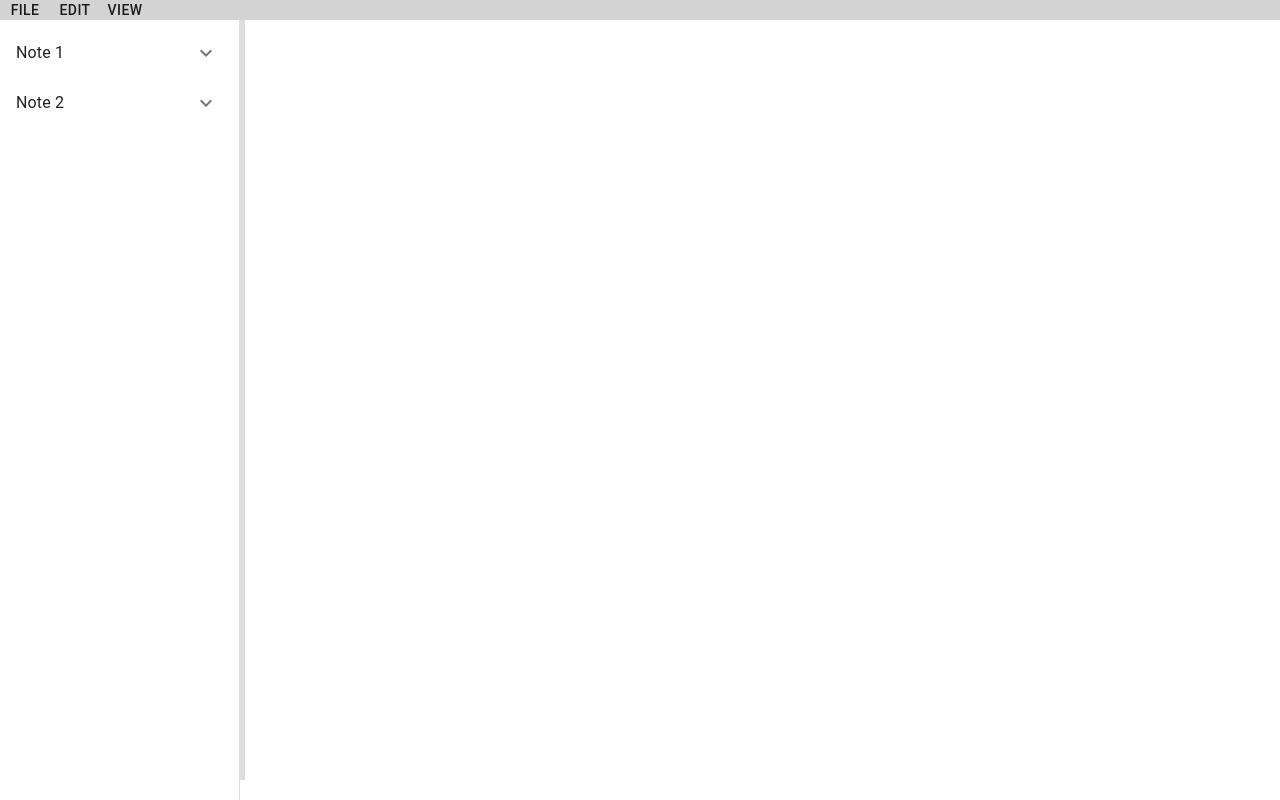
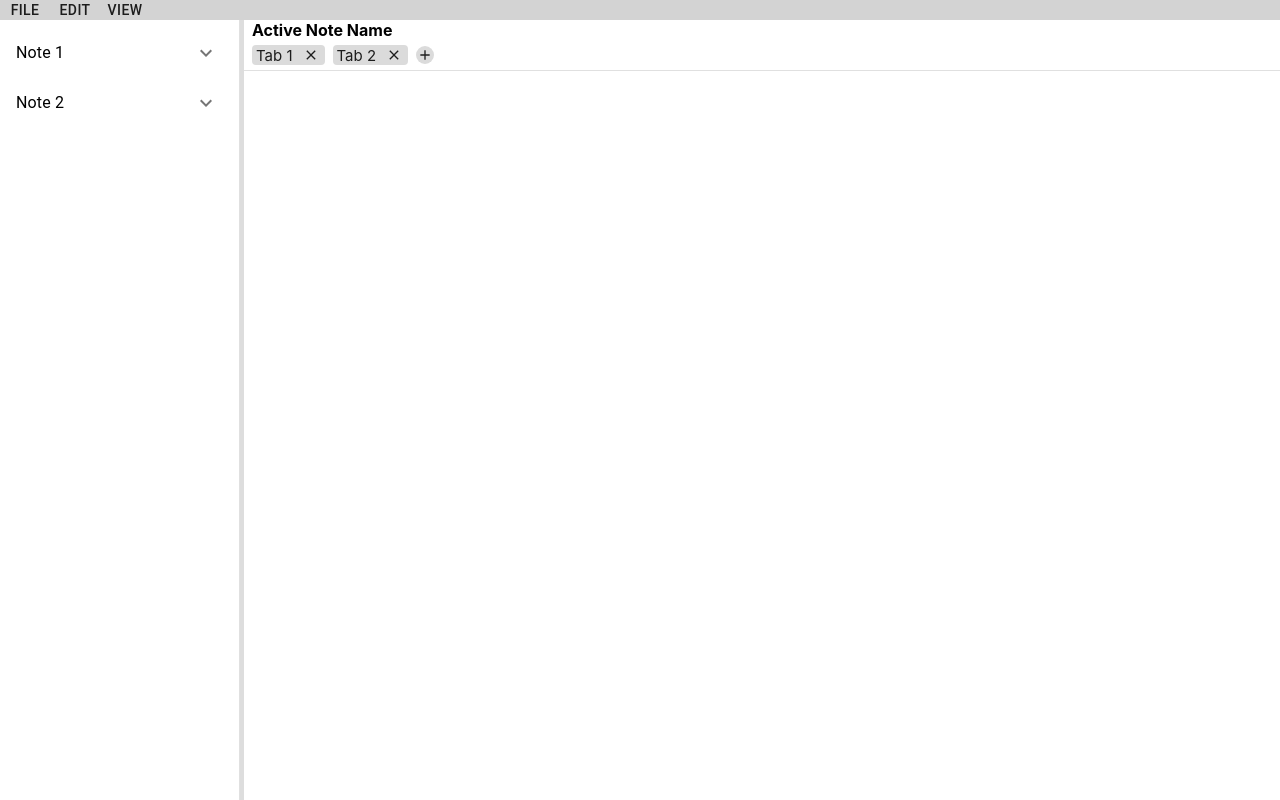
Before and after one commit to nicktagliamonte/markdown-notes, a React (Create React App) app in the folder markdown-notes-react/: page / in a window 1280 px wide. Built offline with nearby package versions, Linux system fonts and the light colour scheme.

Commit message:
tab bar constructed

```diff
--- a/markdown-notes-react/src/App.js
+++ b/markdown-notes-react/src/App.js
@@ -1,12 +1,14 @@
-import React from "react";
+import React, { useState } from "react";
 import TopMenu from "./components/TopMenu";
 import SideMenu from "./components/SideMenu";
+import TabBar from "./components/TabBar";
 
 const mockNotes = [
   {
     id: 1,
     title: "Note 1",
-    pages: [  // Updated from 'tabs' to 'pages'
+    pages: [
+      // Updated from 'tabs' to 'pages'
       { id: 1, title: "Page 1" },
       { id: 2, title: "Page 2" },
     ],
@@ -14,7 +16,8 @@ const mockNotes = [
   {
     id: 2,
     title: "Note 2",
-    pages: [  // Updated from 'tabs' to 'pages'
+    pages: [
+      // Updated from 'tabs' to 'pages'
       { id: 3, title: "Page 1" },
       { id: 4, title: "Page 2" },
       { id: 5, title: "Page 3" },
@@ -22,13 +25,16 @@ const mockNotes = [
   },
 ];
 
-function App() {
+const App = () => {
+  const [sideMenuWidth, setSideMenuWidth] = useState(240); // Default width
+
   return (
-    <div>
+    <>
       <TopMenu />
-      <SideMenu notes={mockNotes} />
-    </div>
+      <SideMenu notes={mockNotes} onWidthChange={setSideMenuWidth} />
+      <TabBar sideMenuWidth={sideMenuWidth} />
+    </>
   );
-}
+};
 
 export default App;
--- a/markdown-notes-react/src/components/SideMenu.js
+++ b/markdown-notes-react/src/components/SideMenu.js
@@ -8,7 +8,7 @@ import IconButton from "@mui/material/IconButton";
 import ExpandLessIcon from "@mui/icons-material/ExpandLess";
 import ExpandMoreIcon from "@mui/icons-material/ExpandMore";
 
-const SideMenu = ({ notes }) => {
+const SideMenu = ({ notes, onWidthChange }) => {
   const [width, setWidth] = useState(240); // Initial width of the drawer
   const [isResizing, setIsResizing] = useState(false);
   const [expandedNote, setExpandedNote] = useState(null);
@@ -19,11 +19,14 @@ const SideMenu = ({ notes }) => {
 
   const handleMouseMove = (e) => {
     if (!isResizing) return;
-    setWidth(Math.max(150, e.clientX)); // Minimum width is 150px
+    const newWidth = Math.max(150, e.clientX); // Minimum width is 150px
+    setWidth(newWidth); // Update local state
+    onWidthChange(newWidth); // Notify parent of width change in real-time
   };
 
   const handleMouseUp = () => {
     setIsResizing(false);
+    onWidthChange(width); // Ensure parent has the final width
   };
 
   const handleToggle = (noteId) => {
@@ -32,7 +35,7 @@ const SideMenu = ({ notes }) => {
 
   return (
     <div
-      style={{ display: "flex", height: "calc(100vh - 20px)" }}
+      style={{ display: "flex", height: "calc(100vh)" }}
       onMouseMove={handleMouseMove}
       onMouseUp={handleMouseUp}
     >
@@ -90,7 +93,7 @@ const SideMenu = ({ notes }) => {
       <div
         onMouseDown={handleMouseDown}
         style={{
-          width: "5px",
+          width: "4px",
           cursor: "ew-resize",
           backgroundColor: "#ddd",
         }}
--- a/markdown-notes-react/src/components/TabBar.js
+++ b/markdown-notes-react/src/components/TabBar.js
@@ -0,0 +1,158 @@
+/* eslint-disable no-unused-vars */
+import React, { useState, useRef } from "react";
+import { Box, IconButton } from "@mui/material";
+import AddIcon from "@mui/icons-material/Add";
+import CloseIcon from "@mui/icons-material/Close"; // Import the Close icon
+
+const TabBar = ({ sideMenuWidth }) => {
+  // State for tabs
+  const [tabs, setTabs] = useState([
+    { id: 1, name: "Tab 1" },
+    { id: 2, name: "Tab 2" },
+  ]);
+
+  // State to track nextTabNumber, starting at 3
+  const [nextTabNumber, setNextTabNumber] = useState(3);
+
+  const activeNoteRef = useRef(null);
+
+  // Function to handle adding a new tab
+  const handleAddTab = () => {
+    const newTab = { id: nextTabNumber, name: `Tab ${nextTabNumber}` };
+    setTabs((prevTabs) => [...prevTabs, newTab]);
+    setNextTabNumber((prevNumber) => prevNumber + 1); // Increment nextTabNumber
+  };
+
+  // Function to handle closing a tab
+  const handleCloseTab = (idToRemove) => {
+    setTabs((prevTabs) => {
+      // Remove the tab with the specified id
+      return prevTabs.filter((tab) => tab.id !== idToRemove);
+    });
+  };
+
+  // Calculate the minimum width dynamically
+  const minWidth = activeNoteRef.current
+    ? activeNoteRef.current.offsetWidth + 18 + 16 // Text width + button width + padding
+    : 0;
+
+  return (
+    <Box
+      sx={{
+        display: "flex",
+        flexDirection: "column",
+        alignItems: "stretch",
+        position: "fixed",
+        top: "20px", // Below TopMenu
+        left: `${sideMenuWidth + 4}px`, // Dynamic left edge
+        right: "0", // Stretches to the right edge
+        backgroundColor: "background.paper",
+        borderBottom: "1px solid", // Add border
+        borderColor: "divider", // Dynamic color from the theme
+      }}
+    >
+      {/* Row 0: Active Note Name */}
+      <Box
+        ref={activeNoteRef}
+        sx={{
+          flex: "1 1 auto",
+          display: "flex",
+          alignItems: "center",
+          justifyContent: "left",
+          padding: "0 8px",
+          fontWeight: "bold",
+          height: "20px",
+          color: "text.primary",
+          whiteSpace: "nowrap", // Prevents tabs from wrapping
+        }}
+      >
+        Active Note Name
+      </Box>
+
+      {/* Row 1: Tabs */}
+      <Box
+        sx={{
+          flex: "1 1 auto",
+          display: "flex",
+          alignItems: "center",
+          overflowX: "auto", // Enables horizontal scrolling
+          whiteSpace: "nowrap", // Prevents tabs from wrapping
+          padding: "0 8px",
+          gap: "8px",
+          height: "30px",
+          position: "relative",
+          color: "text.primary",
+          "&::-webkit-scrollbar": {
+            height: "8px",
+          },
+          "&::-webkit-scrollbar-thumb": {
+            backgroundColor: "primary.light",
+            borderRadius: "4px",
+          },
+          "&::-webkit-scrollbar-track": {
+            backgroundColor: "primary.light",
+          },
+          marginBottom: "-8px", // Push content visually up
+          paddingBottom: "8px", // Leaves space for scrollbar
+        }}
+      >
+        {/* Dynamically render tabs */}
+        {tabs.map((tab) => (
+          <Box
+            key={tab.id} // Use the unique id for each tab
+            sx={{
+              display: "flex",
+              alignItems: "center",
+              padding: "0px 4px",
+              fontSize: 15,
+              height: 20,
+              backgroundColor: "primary.light",
+              borderRadius: "4px",
+              color: "primary.contrastText",
+              cursor: "pointer",
+            }}
+          >
+            {tab.name}
+
+            {/* Close Button (X) */}
+            <IconButton
+              size="small"
+              sx={{
+                marginLeft: "8px",
+                padding: "2px",
+                color: "primary.contrastText",
+                "&:hover": {
+                  backgroundColor: "primary.dark",
+                },
+              }}
+              onClick={() => handleCloseTab(tab.id)} // Close tab by unique id
+            >
+              <CloseIcon sx={{ fontSize: "16px" }} />
+            </IconButton>
+          </Box>
+        ))}
+
+        {/* Plus Button */}
+        <IconButton
+          size="small"
+          sx={{
+            width: "18px",
+            height: "18px",
+            padding: "4px",
+            borderRadius: "50%",
+            backgroundColor: "primary.light",
+            color: "primary.contrastText",
+            "&:hover": {
+              backgroundColor: "primary.dark",
+            },
+          }}
+          onClick={handleAddTab} // Add new tab when clicked
+        >
+          <AddIcon sx={{ fontSize: "16px" }} /> {/* Smaller icon size */}
+        </IconButton>
+      </Box>
+    </Box>
+  );
+};
+
+export default TabBar;
--- a/markdown-notes-react/src/components/ThemeContext.js
+++ b/markdown-notes-react/src/components/ThemeContext.js
@@ -4,24 +4,18 @@ import { createTheme, ThemeProvider } from "@mui/material/styles";
 const lightTheme = createTheme({
   palette: {
     mode: "light",
-    primary: {
-      main: "#D3D3D3",
-    },
-    background: {
-      default: "#D3D3D3",
-    },
+    primary: { main: "#D3D3D3" },
+    background: { default: "#ffffff" },
+    text: { primary: "#000000" }, // Add text colors
   },
 });
 
 const darkTheme = createTheme({
   palette: {
     mode: "dark",
-    primary: {
-      main: "#2C2C2C",
-    },
-    background: {
-      default: "#2C2C2C",
-    },
+    primary: { main: "#2C2C2C" },
+    background: { default: "#121212" },
+    text: { primary: "#ffffff" }, // Add text colors
   },
 });
 
--- a/markdown-notes-react/src/components/TopMenu.js
+++ b/markdown-notes-react/src/components/TopMenu.js
@@ -116,6 +116,8 @@ const TopMenu = () => {
             <MenuItem onClick={handleFileMenuClose}>Open</MenuItem>
             <MenuItem onClick={handleFileMenuClose}>Save</MenuItem>
             <MenuItem onClick={handleFileMenuClose}>Save As</MenuItem>
+            <MenuItem onClick={handleFileMenuClose}>New Note</MenuItem>
+            <MenuItem onClick={handleFileMenuClose}>New Page</MenuItem>
           </Menu>
 
           {/* Edit Button and Menu */}
```
